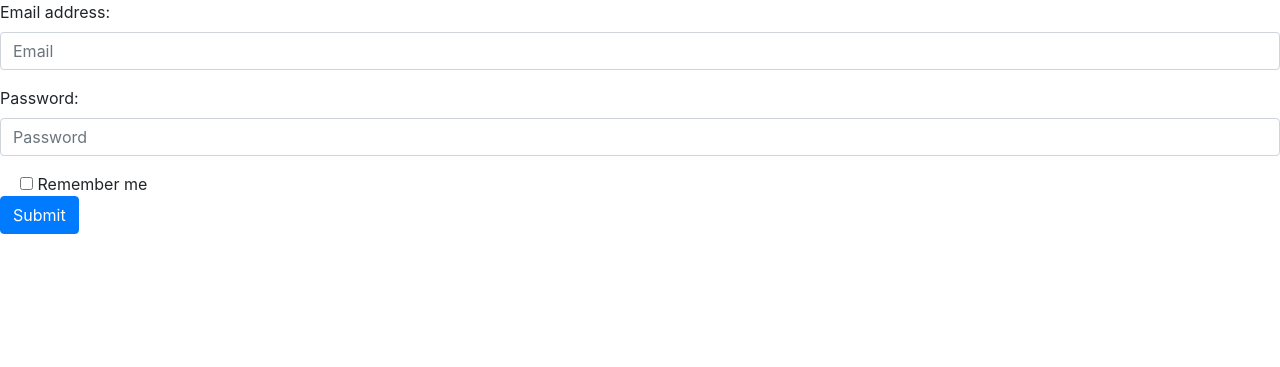
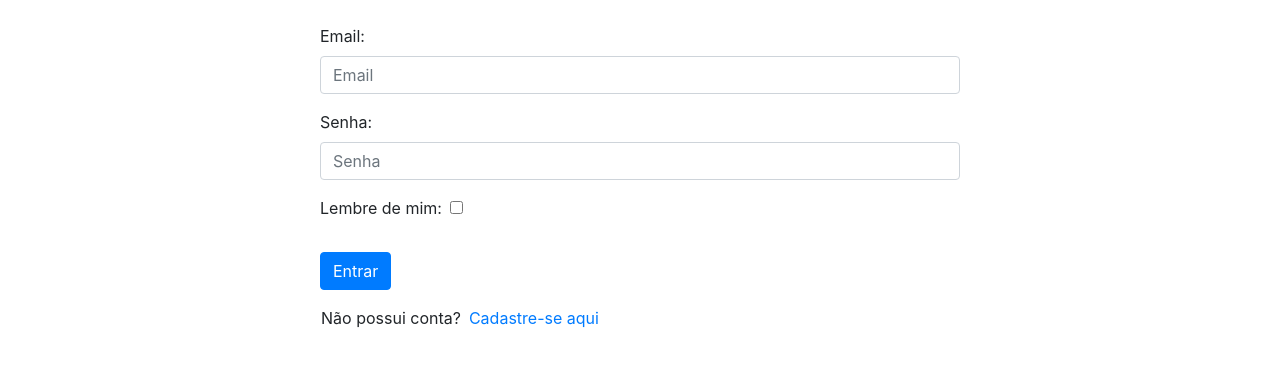
Before and after one commit to filipemota130/Jobsfinder, a Flask app: page /login in a window 1280 px wide. Shown: the top 367 px of the page. Run offline with Flask 2, Linux system fonts and the light colour scheme; some libraries are stand-ins or nearby versions.

Commit message:
feature: login funcionando + comunicação com o banco

```diff
--- a/app/__init__.py
+++ b/app/__init__.py
@@ -12,5 +12,6 @@ migrate= Migrate(app, db)
 manager = Manager(app)
 manager.add_command('db', MigrateCommand)
 
+from app.models import user, job , forms
 from app.templates import *
 from app.controllers import router
--- a/app/controllers/router.py
+++ b/app/controllers/router.py
@@ -1,50 +1,62 @@
-from flask import render_template
-from app import app
+from flask import render_template, request, redirect, url_for
+from app import app, db
 
+from app.models.user import User
 from app.models.forms import LoginForm, CadastroForm
 
-@app.route('/', defaults ={ 'id' : None})
+
+@app.route('/', defaults={'id': None})
 @app.route('/index')
 @app.route('/home/<int:id>')
 def index(id):
     return render_template('index.html', id=id)
 
-@app.route('/cadastro', methods=['GET','POST'])
+@app.route('/cadastro', methods=['GET', 'POST'])
 def cadastro():
     form = CadastroForm()
     if form.validate_on_submit():
         print(form.email.data)
         print(form.password.data)
         print(form.name.data)
-        print(form.nickname.data)
+        print(form.nick_name.data)
         print(form.contact.data)
         print(form.birth_date.data)
+        # i = User(form.name.data, form.nick_name.data,
+        #        form.password.data, form.email.data, form.contact.data, form.birth_date.data, form.desc.data)
     else:
         print(form.email.errors)
         print(form.password.errors)
         print(form.name.errors)
-        print(form.nickname.errors)
+        print(form.nick_name.errors)
         print(form.contact.errors)
         print(form.birth_date.errors)
-    return render_template("cadastro.html", form = form)
+    return render_template("cadastro.html", form=form)
 
-@app.route('/login', methods=['GET','POST'])
-def login():
+
+@app.route('/login', methods=['GET', 'POST'], defaults={'info': None})
+def login(info):
     form = LoginForm()
-    if form.validate_on_submit():
-        print(form.username.data)
-        print(form.password.data)
-        print(form.remember_me.data)
-    else:
-        print(form.username.errors)
-        print(form.password.errors)
+    if request.method == 'POST':
+        if form.validate_on_submit():
+            r = User.query.filter_by(email= form.email.data, password =form.password.data).first()
+            if r:
+                db.session.add(r)
+                db.session.commit()
+                return redirect(url_for('index',id = r.id))
+            else :
+                return("usuário inexistente")
+        else:
+            print(form.email.errors)
+            print(form.password.errors)
 
     return render_template('login.html', form=form)
 
+
 @app.route('/perfil')
 def perfil():
-        return render_template('index.html')
+    return render_template('index.html')
+
 
 @app.route('/jobs')
 def jobs():
-        return 'Jobs page'
+    return 'Jobs page'
--- a/app/models/forms.py
+++ b/app/models/forms.py
@@ -1,17 +1,20 @@
 from flask_wtf import FlaskForm
-from wtforms import StringField, PasswordField, BooleanField, IntegerField
+from wtforms import StringField, PasswordField, BooleanField, IntegerField, TextAreaField
 from wtforms.validators import DataRequired
 from wtforms.fields.html5 import EmailField
 
+
 class LoginForm(FlaskForm):
-    username = StringField("username", validators=[DataRequired()])
+    email = EmailField("email", validators=[DataRequired()])
     password = PasswordField("password", validators=[DataRequired()])
     remember_me = BooleanField("remember_me")
 
+
 class CadastroForm(FlaskForm):
     name = StringField("name", validators=[DataRequired()])
-    nickname = StringField("nickname", validators=[DataRequired()])
+    nick_name = StringField("nick_name", validators=[DataRequired()])
     email = EmailField("email", validators=[DataRequired()])
     password = PasswordField("password", validators=[DataRequired()])
     contact = IntegerField("contact", validators=[DataRequired()])
     birth_date = StringField("birth_date", validators=[DataRequired()])
+    desc = TextAreaField("description")
--- a/app/models/job.py
+++ b/app/models/job.py
@@ -8,7 +8,7 @@ class Job(db.Model):
     category = db.Column(db.String(80), nullable=False )
     valor = db.Column(db.String(), nullable=False)
     desc = db.Column(db.String(), nullable=False )
-    outros = db.Column(db.String(), nullable=False )
+    outros = db.Column(db.String())
     id_user = db.Column(db.Integer, db.ForeignKey('users.id'))
 
     freelacer = db.relationship('User', foreign_keys = id_user)
--- a/app/models/user.py
+++ b/app/models/user.py
@@ -10,14 +10,16 @@ class User(db.Model):
     email = db.Column(db.String(120), unique=True, nullable=False)
     number = db.Column(db.String(16), nullable=False )
     date = db.Column(db.String(10), nullable=False )
+    desc = db.Column(db.String())
 
-    def __init__(self, name, nick_name, password, email, number, date):
+    def __init__(self, name, nick_name, password, email, number, date, desc):
         self.name = name
         self.nick_name = nick_name
         self.password = password
         self.email = email
         self.date = date
         self.number = number
+        self.desc = desc
 
     def __repr__(self):
         return "<User %r>" % self.email
--- a/app/templates/login.html
+++ b/app/templates/login.html
@@ -1,5 +1,6 @@
 <!DOCTYPE html>
 <html lang="en">
+
 <head>
   <meta charset="UTF-8">
   <meta http-equiv="X-UA-Compatible" content="IE=edge">
@@ -7,24 +8,29 @@
   <link rel='stylesheet' href="{{ url_for('static', filename= 'css/bootstrap.min.css' ) }}">
   <title>JobsFinder - Login</title>
 </head>
-<body>
-    <form action="" method="POST">
+
+<body class='conteiner-fluid d-flex justify-content-center'>
+  <form action="" method="POST" class="pt-4 w-50">
     {{ form.csrf_token }}
     <div class="form-group">
-          <label>Email address:</label>
-          {{ form.username(class="form-control", placeholder="Email") }}
+      <label>Email:</label>
+      {{ form.email(class="form-control", placeholder="Email") }}
     </div>
     <div class="form-group">
-          <label>Password:</label>
-          {{ form.password(class="form-control", placeholder="Password") }}
+      <label>Senha:</label>
+      {{ form.password(class="form-control", placeholder="Senha") }}
     </div>
-        <div class="form-check">
-          <label class="form-check-label">
-            {{ form.remember_me }} Remember me
-          </label>
+    <div class="form-group">
+      <label class="form-check-label">Lembre de mim:</label>
+      {{ form.remember_me(class="form-check-input ml-2", placeholder="remember_me") }}
     </div>
-        <button type="submit" class="btn btn-primary">Submit</button>
+    <button type="submit" class="mt-3 btn btn-primary">Entrar</button>
+    <div class='row px-3 pt-3'>
+      <p class='pr-2'>Não possui conta?</p>
+      <a href="{{ url_for('cadastro') }}">Cadastre-se aqui</a>
+    </div>
   </form>
   <script src="{{ url_for('static', filename= 'js/bootstrap.min.js' ) }}"></script>
 </body>
+
 </html>
--- a/config.py
+++ b/config.py
@@ -1,6 +1,9 @@
+import os.path
+basedir= os.path.abspath(os.path.dirname(__file__))
+
 DEBUG = True
 
-SQLALCHEMY_DATABASE_URI = 'sqlite:///teste.db'
+SQLALCHEMY_DATABASE_URI = 'sqlite:///' + os.path.join(basedir,'database.db')
 SQLALCHEMY_TRACK_MODIFICATIONS = True
 
 SECRET_KEY = 'exemplo-de-seguranca'
```
Also changed, not shown: app/templates/cadastro.html (+17 -8 lines), app/templates/index.html (+2 -5 lines), migrations/versions/675c431fc32e_.py (added, +53 -0 lines), app/teste.db (deleted), database.db (added). Lines whose indentation alone changed are shown as unchanged.
